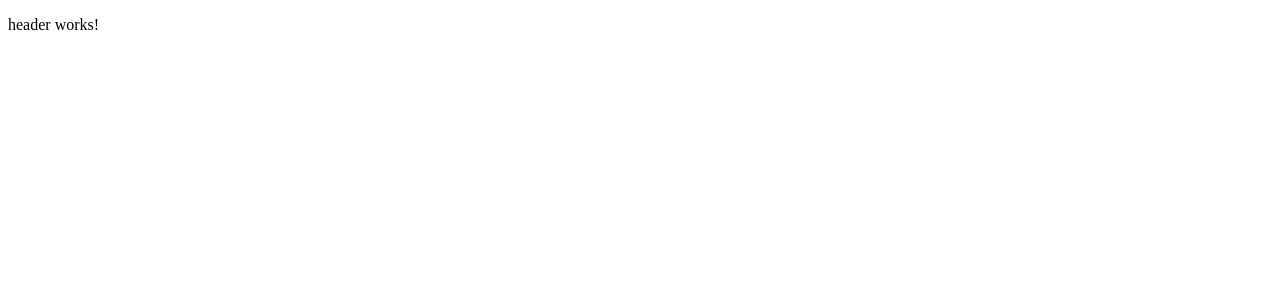
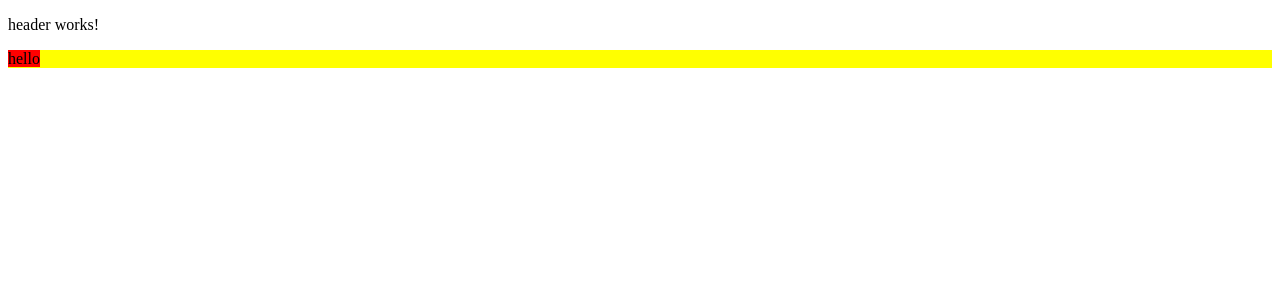
Before and after one commit to seb9465/PolyphotoWebsite, an Angular app in the folder client/: page / in a window 1280 px wide. Shown: the top 300 px of the page. Built offline with nearby package versions, Linux system fonts and the light colour scheme.

Commit message:
Changed css to scss.

```diff
--- a/client/angular.json
+++ b/client/angular.json
@@ -8,7 +8,11 @@
             "sourceRoot": "src",
             "projectType": "application",
             "prefix": "app",
-      "schematics": {},
+            "schematics": {
+                "@schematics/angular:component": {
+                    "styleext": "scss"
+                }
+            },
             "architect": {
                 "build": {
                     "builder": "@angular-devkit/build-angular:browser",
--- a/client/src/app/common/header/header.component.html
+++ b/client/src/app/common/header/header.component.html
@@ -1,3 +1,5 @@
 <p>
   header works!
 </p>
+
+<app-button-menu textSize="30"></app-button-menu>
--- a/client/src/app/features/button-menu/button-menu.component.html
+++ b/client/src/app/features/button-menu/button-menu.component.html
@@ -1,3 +1,5 @@
-<p>
-  button-menu works!
-</p>
+<div class="button">
+    <a class="button_text">
+        {{ text }}
+    </a>
+</div>
--- /dev/null
+++ b/client/src/app/features/button-menu/button-menu.component.scss
@@ -0,0 +1,7 @@
+.button {
+    background-color: yellow;
+
+    &_text {
+        background-color: red;
+    }
+}
--- a/client/src/app/features/button-menu/button-menu.component.ts
+++ b/client/src/app/features/button-menu/button-menu.component.ts
@@ -1,15 +1,21 @@
-import { Component, OnInit } from '@angular/core';
+import { Component, OnInit, Input } from '@angular/core';
 
 @Component({
-  selector: 'app-button-menu',
-  templateUrl: './button-menu.component.html',
-  styleUrls: ['./button-menu.component.css']
+    selector: 'app-button-menu',
+    templateUrl: './button-menu.component.html',
+    styleUrls: ['./button-menu.component.scss']
 })
 export class ButtonMenuComponent implements OnInit {
+    @Input()
+    textSize: number;
 
-  constructor() { }
+    private text: string;
 
-  ngOnInit() {
-  }
+    constructor() {
+        this.text = 'hello';
+    }
+
+    ngOnInit() {
+    }
 
 }
```
Also changed, not shown: client/src/app/features/button-menu/button-menu.component.css (deleted). Lines whose indentation alone changed are shown as unchanged.
